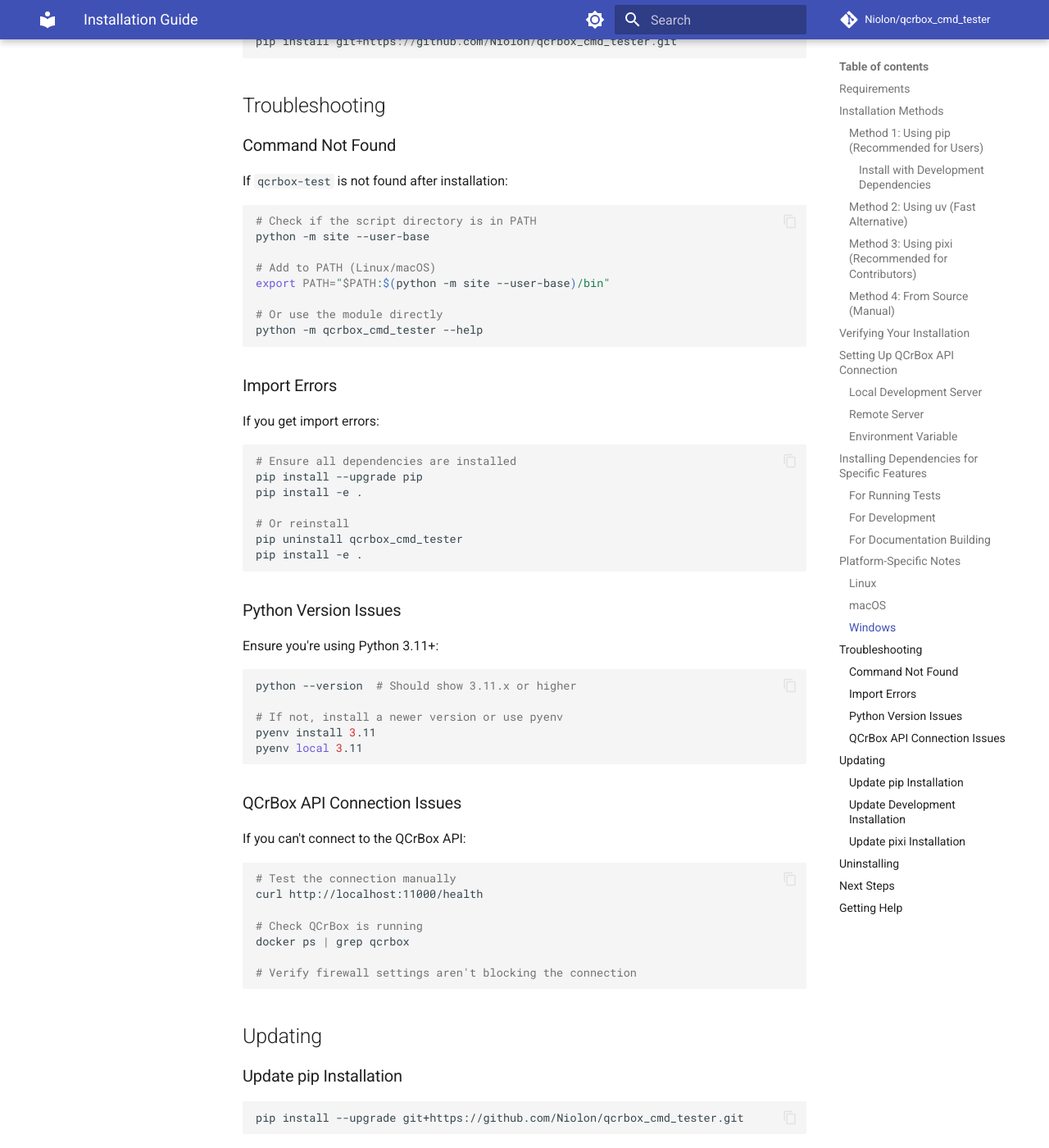
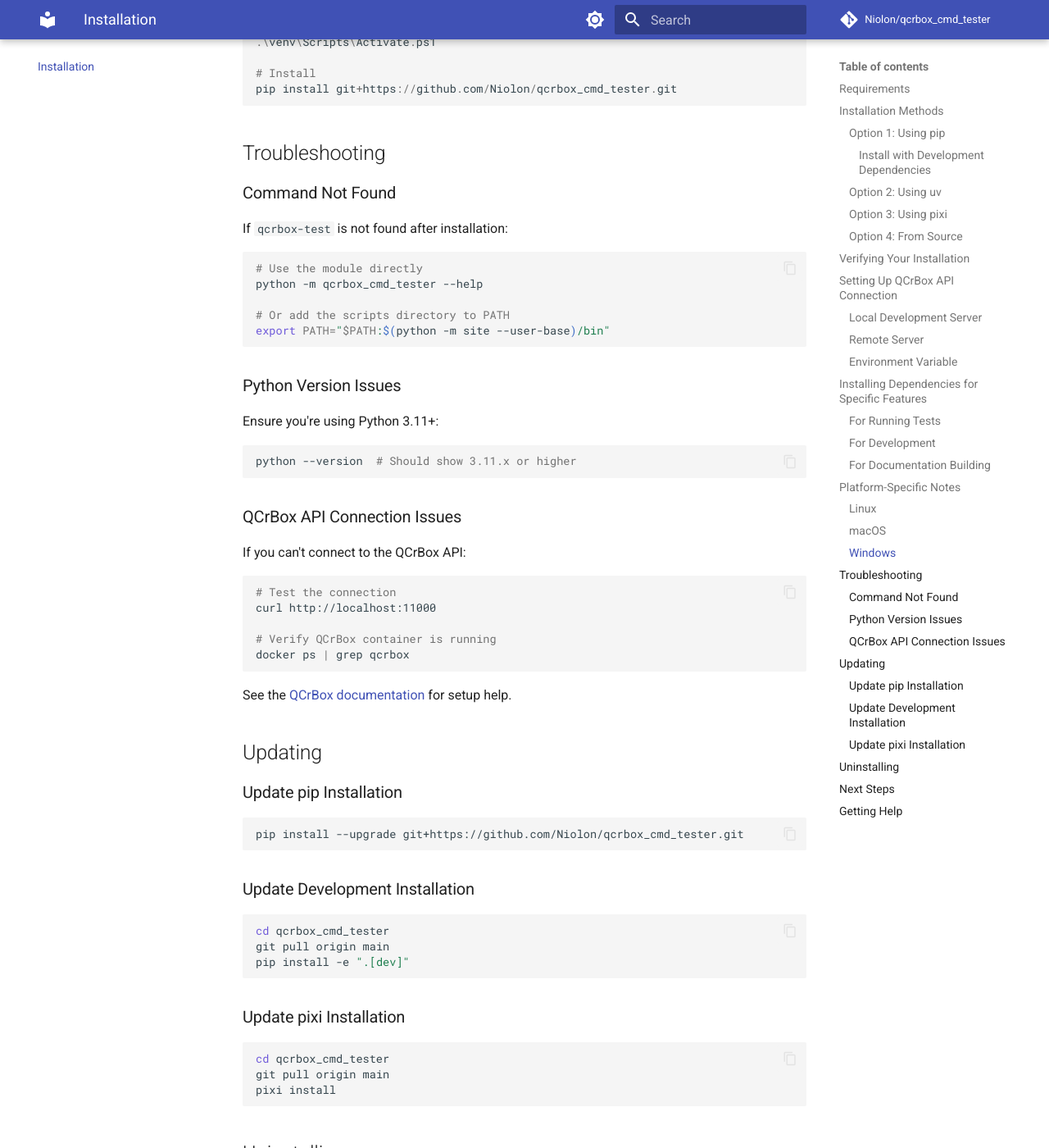
Before and after one commit to Niolon/qcrbox_cmd_tester, an MkDocs documentation site: the page built from docs/installation.md, in a window 1280 px wide and 1400 px high, scrolled down 4718 px. Shown: the whole window at 82% size. Built offline with MkDocs 1.6.1 and Material for MkDocs 9.7.7, drawn with Linux system fonts in a browser that asks for light colours; comment, search, counter and statistics services are not loaded; some of the changed text lies outside the part shown.

Commit message:
Update documentation further

````diff
--- a/docs/installation.md
+++ b/docs/installation.md
@@ -14,9 +14,11 @@
 
 ## Installation Methods
 
-### Method 1: Using pip (Recommended for Users)
+Choose the installation method that best fits your workflow.
 
-The simplest way to install QCrBox Command Tester:
+### Option 1: Using pip
+
+Standard installation using pip:
 
 ```bash
 # Install from the repository
@@ -39,9 +41,9 @@
 pip install -e ".[dev]"
 ```
 
-### Method 2: Using uv (Fast Alternative)
+### Option 2: Using uv
 
-[uv](https://github.com/astral-sh/uv) is a fast Python package installer:
+Fast alternative using [uv](https://github.com/astral-sh/uv):
 
 ```bash
 # Install uv if you haven't already
@@ -56,9 +58,9 @@
 uv pip install -e ".[dev]"
 ```
 
-### Method 3: Using pixi (Recommended for Contributors)
+### Option 3: Using pixi
 
-[Pixi](https://pixi.sh) is a package management tool that handles both conda and PyPI packages:
+For contributors, [Pixi](https://pixi.sh) manages both conda and PyPI packages:
 
 ```bash
 # Install pixi if you haven't already
@@ -78,9 +80,9 @@
 pixi run test
 ```
 
-### Method 4: From Source (Manual)
+### Option 4: From Source
 
-For complete control over the installation:
+Manual installation for complete control:
 
 ```bash
 # Clone the repository
@@ -230,28 +232,11 @@
 If `qcrbox-test` is not found after installation:
 
 ```bash
-# Check if the script directory is in PATH
-python -m site --user-base
+# Use the module directly
+python -m qcrbox_cmd_tester --help
 
-# Add to PATH (Linux/macOS)
+# Or add the scripts directory to PATH
 export PATH="$PATH:$(python -m site --user-base)/bin"
-
-# Or use the module directly
-python -m qcrbox_cmd_tester --help
-```
-
-### Import Errors
-
-If you get import errors:
-
-```bash
-# Ensure all dependencies are installed
-pip install --upgrade pip
-pip install -e .
-
-# Or reinstall
-pip uninstall qcrbox_cmd_tester
-pip install -e .
 ```
 
 ### Python Version Issues
@@ -260,10 +245,6 @@
 
 ```bash
 python --version  # Should show 3.11.x or higher
-
-# If not, install a newer version or use pyenv
-pyenv install 3.11
-pyenv local 3.11
 ```
 
 ### QCrBox API Connection Issues
@@ -271,14 +252,14 @@
 If you can't connect to the QCrBox API:
 
 ```bash
-# Test the connection manually
-curl http://localhost:11000/health
+# Test the connection
+curl http://localhost:11000
 
-# Check QCrBox is running
+# Verify QCrBox container is running
 docker ps | grep qcrbox
+```
 
-# Verify firewall settings aren't blocking the connection
-```
+See the [QCrBox documentation](https://qcrbox.github.io/QCrBox/) for setup help.
 
 ## Updating
 
--- a/mkdocs.yml
+++ b/mkdocs.yml
@@ -3,6 +3,8 @@
 site_author: Paul Niklas Ruth
 repo_url: https://github.com/Niolon/qcrbox_cmd_tester
 repo_name: Niolon/qcrbox_cmd_tester
+
+docs_dir: docs
 
 theme:
   name: material
@@ -28,10 +30,9 @@
     - content.code.copy
 
 nav:
-  - Home: docs/index.md
-  - Installation: docs/installation.md
-  - YAML Format: docs/yaml-format.md
-  - README: README.md
+  - Home: index.md
+  - Installation: installation.md
+  - YAML Format: yaml-format.md
 
 markdown_extensions:
   - admonition
--- a/pyproject.toml
+++ b/pyproject.toml
@@ -33,6 +33,8 @@
     "jupyterlab",
     "ruff>=0.14.1",
     "pre-commit",
+    "mkdocs>=1.5.0",
+    "mkdocs-material>=9.0.0",
 ]
 
 [project.scripts]
````
Also changed, not shown: 3 other files.
